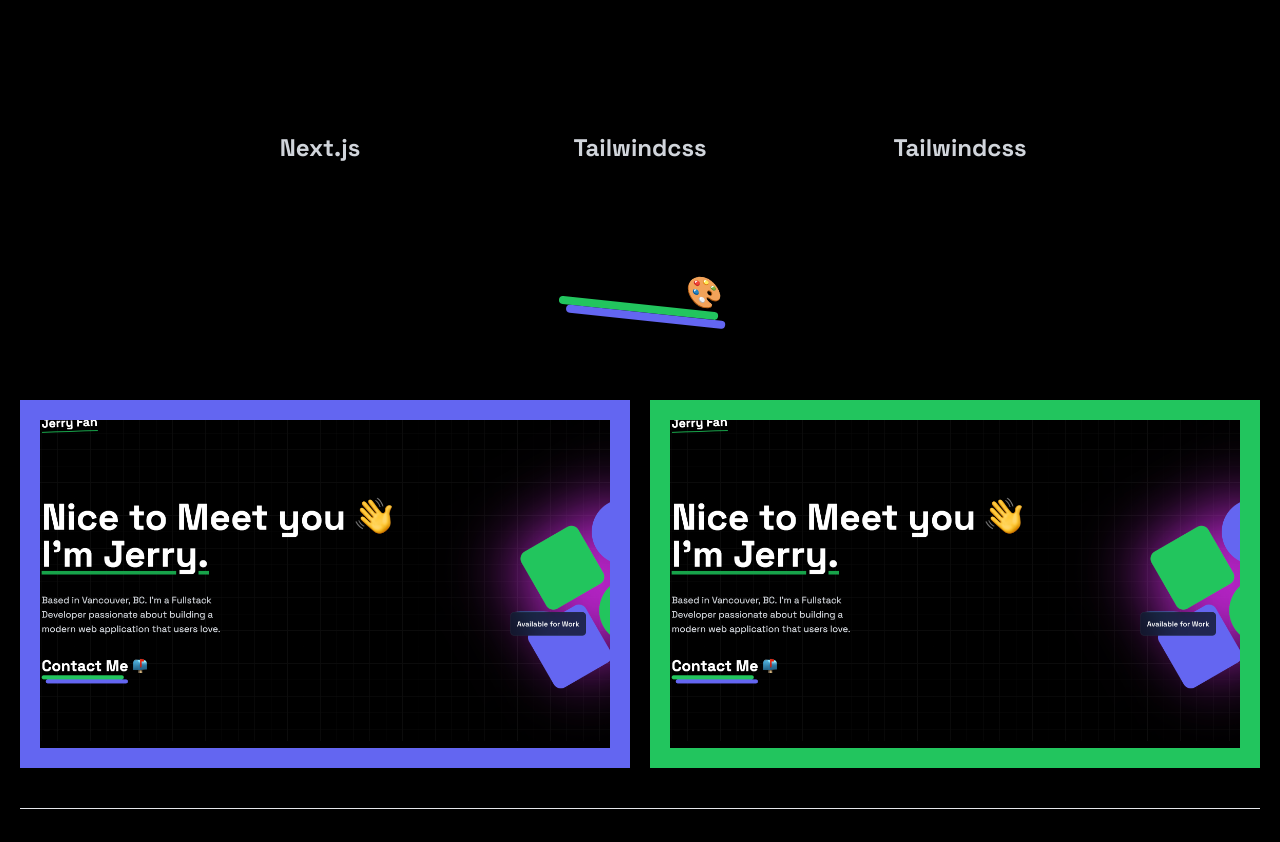
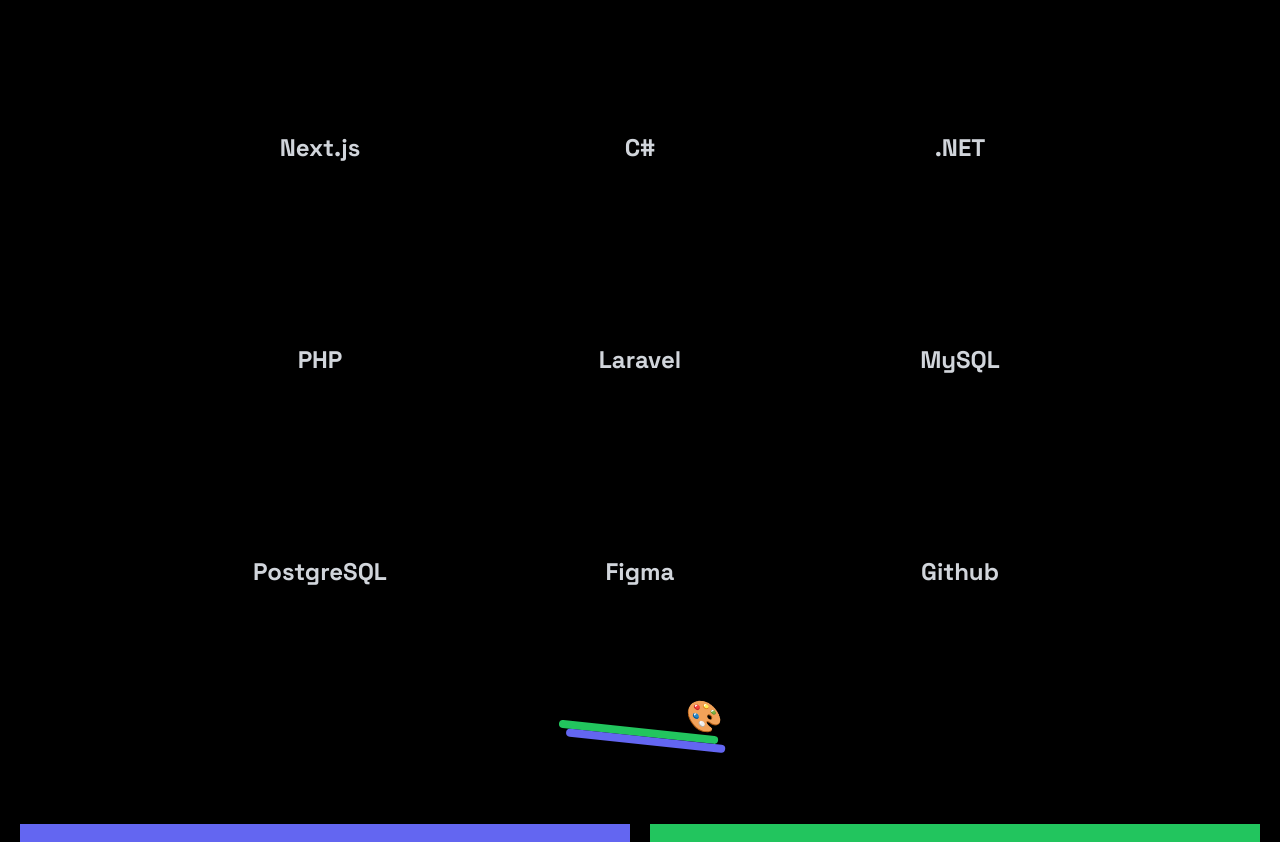
Before and after one commit to J3rryfan/my_portfolio, a Next.js app: page / in a window 1280 px wide. Shown: the part 1020-1862 px from the top of the page. Built offline with nearby package versions, Linux system fonts and the light colour scheme.

Commit message:
Add new icons and skills

```diff
--- a/src/app/(home)/components/skills.tsx
+++ b/src/app/(home)/components/skills.tsx
@@ -4,9 +4,17 @@
 import Title from './title';
 import {
   SiNextdotjs,
+  SiPhp,
   SiReact,
   SiTailwindcss,
   SiTypescript,
+  SiLaravel,
+  SiMysql,
+  SiPostgresql,
+  SiFigma,
+  SiGithub,
+  SiCsharp,
+  SiDotnet,
 } from 'react-icons/si';
 
 export default function Skills() {
@@ -28,12 +36,36 @@
       Icon: SiNextdotjs,
     },
     {
-      text: 'Tailwindcss',
-      Icon: SiTailwindcss,
+      text: 'C#',
+      Icon: SiCsharp,
     },
     {
-      text: 'Tailwindcss',
-      Icon: SiTailwindcss,
+      text: '.NET',
+      Icon: SiDotnet,
+    },
+    {
+      text: 'PHP',
+      Icon: SiPhp,
+    },
+    {
+      text: 'Laravel',
+      Icon: SiLaravel,
+    },
+    {
+      text: 'MySQL',
+      Icon: SiMysql,
+    },
+    {
+      text: 'PostgreSQL',
+      Icon: SiPostgresql,
+    },
+    {
+      text: 'Figma',
+      Icon: SiFigma,
+    },
+    {
+      text: 'Github',
+      Icon: SiGithub,
     },
   ];
 
```
